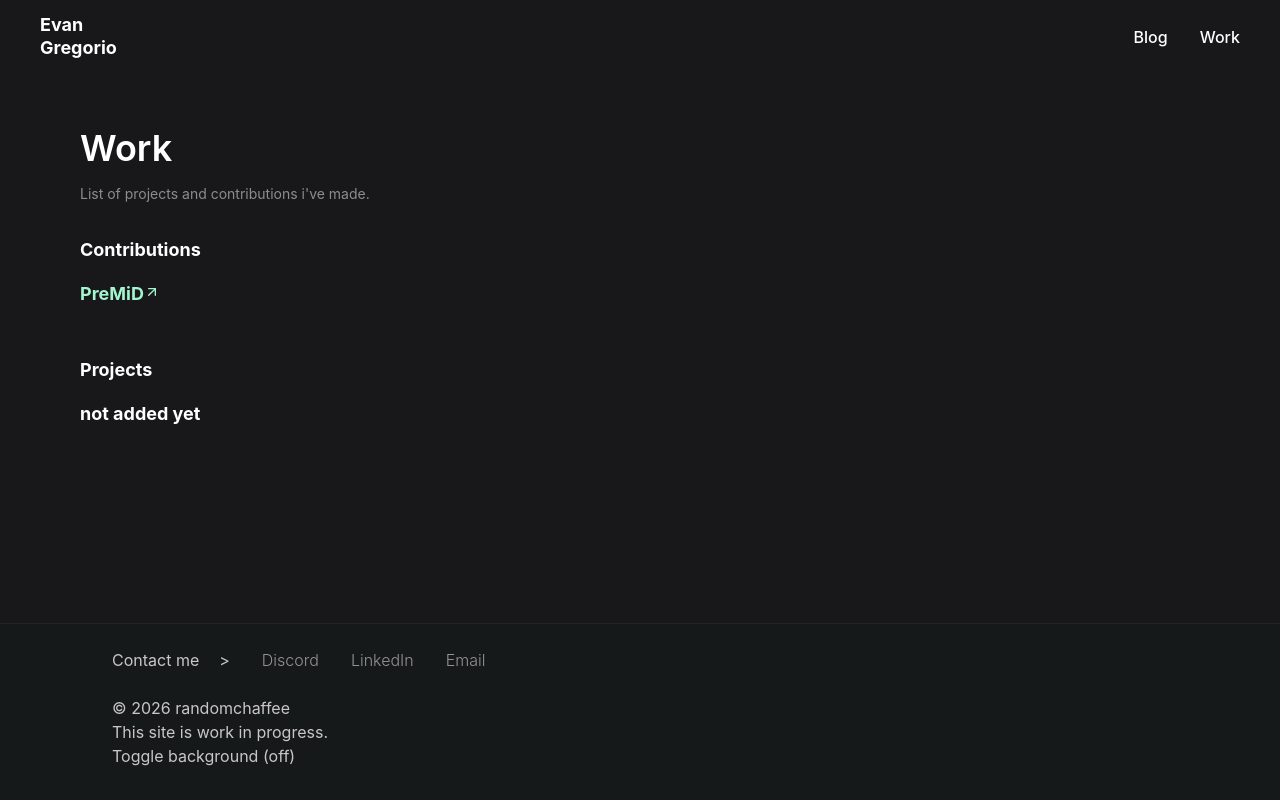
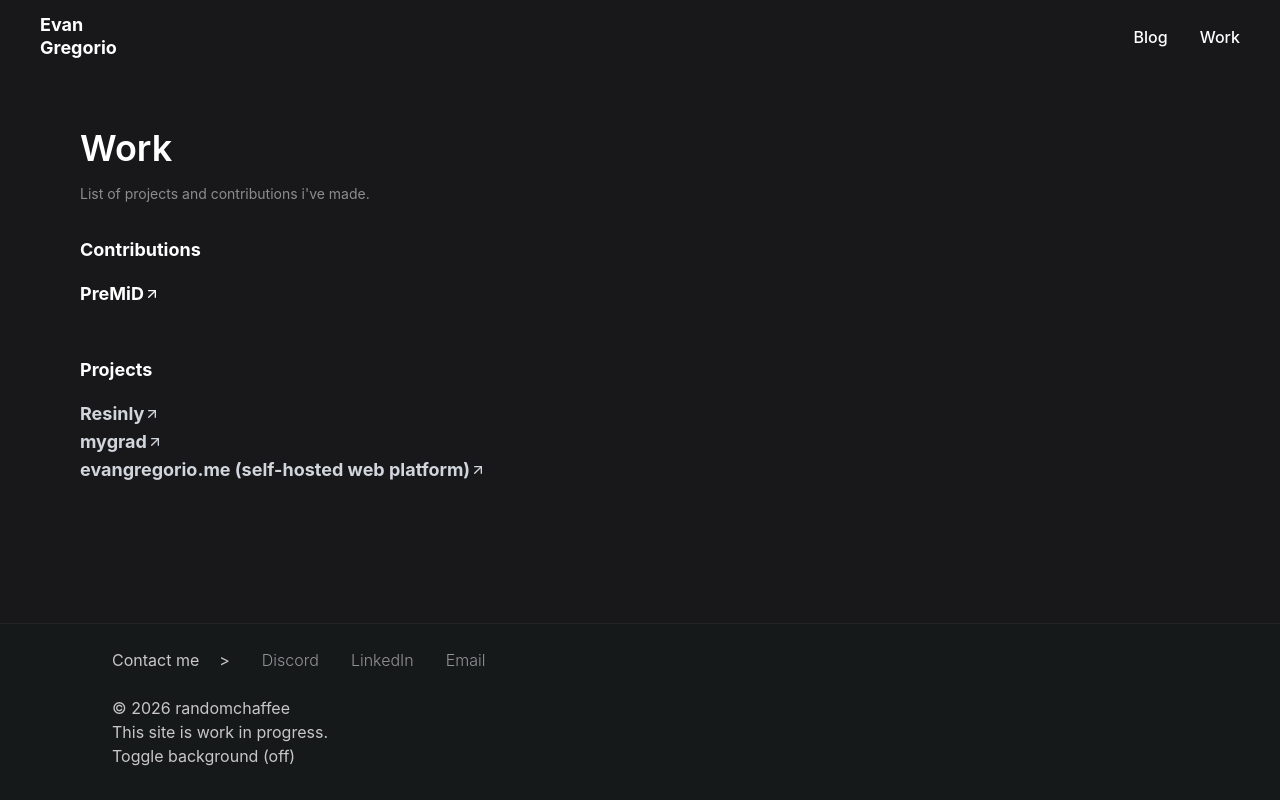
Before and after one commit to randomchaffee/portfolio, a React (Vite) app: page /work in a window 1280 px wide. Built offline with nearby package versions, Linux system fonts and the light colour scheme.

Commit message:
feat(work): add some projects

```diff
--- a/src/pages/Work.tsx
+++ b/src/pages/Work.tsx
@@ -19,9 +19,10 @@ const Work = () => {
                 <li>
                   <a
                     href="https://premid.app/library/witch%20cult%20translations"
-                    className="inline-flex text-emerald-200 hover:underline transition-all"
+                    className="inline-flex  hover:text-emerald-100 transition-all"
                   >
-                    PreMiD <ArrowUpRight className="w-4"/>
+                    PreMiD
+                    <ArrowUpRight className="mt-[0.150rem] w-4"/>
                   </a>
                 </li>
               </ul>
@@ -30,7 +31,35 @@ const Work = () => {
             {/* Projects Section */}
             <div className="my-12">
               <h2 className="pb-4">Projects</h2>
-              not added yet
+              <ul className="text-gray-300 hover:underline">
+                <li>
+                  <a
+                    href="https://github.com/randomchaffee/resinly"
+                    className="inline-flex hover:text-emerald-100 transition-all"
+                  >
+                    Resinly
+                    <ArrowUpRight className="mt-[0.150rem] w-4"/>
+                  </a>
+                </li>
+                <li>
+                  <a
+                    href="https://github.com/randomchaffee/mygrad"
+                    className="inline-flex  hover:text-emerald-100 transition-all"
+                  >
+                    mygrad
+                    <ArrowUpRight className="mt-[0.150rem] w-4"/>
+                  </a>
+                </li>
+                <li>
+                  <a
+                    href="https://github.com/randomchaffee/evangregorio.me"
+                    className="inline-flex  hover:text-emerald-100 transition-all"
+                  >
+                    evangregorio.me (self-hosted web platform)
+                    <ArrowUpRight className="mt-[0.150rem] w-4"/>
+                  </a>
+                </li>
+              </ul>
             </div>
           </div>
         </BouncyBox>
```
